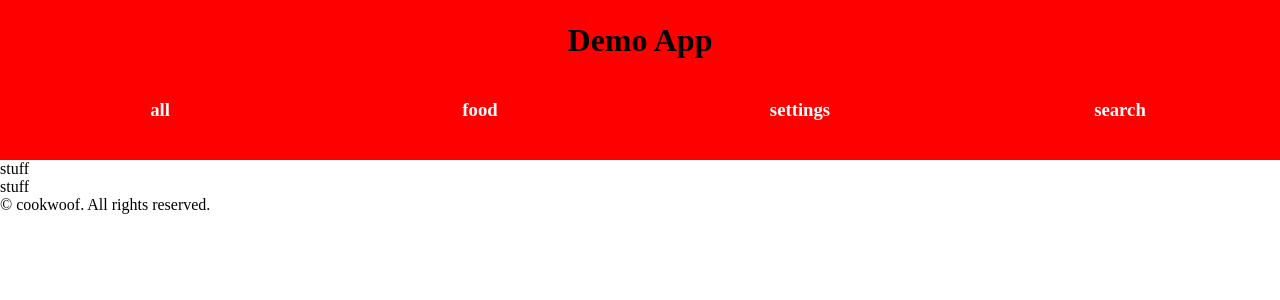
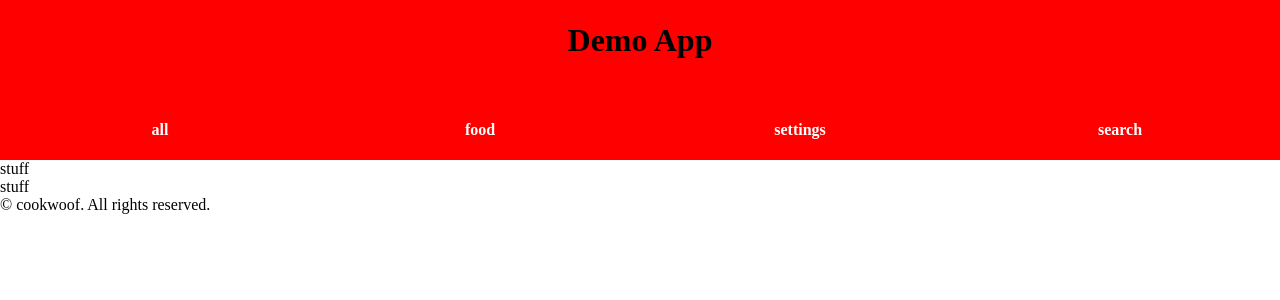
Before and after one commit to devjarxyz/cookwoof, a React (Create React App) app: page / in a window 1280 px wide. Shown: the top 300 px of the page. Built offline with nearby package versions, Linux system fonts and the light colour scheme.

Commit message:
more header-styling

```diff
--- a/src/components/Layout/Header/index.tsx
+++ b/src/components/Layout/Header/index.tsx
@@ -8,11 +8,11 @@ function Header() {
                 <h1>Demo App</h1>
             </div>
             <nav className="header--nav">
-                <div className="header--nav--item"><h3>all</h3></div>
-                <div className="header--nav--item"><h3>food</h3></div>
-                <div className="header--nav--item"><h3>settings</h3></div>
-                <div className="header--nav--item"><h3>search</h3></div>
-                <div className="header--nav--animation header--nav--start-home" />
+                <div className="header--nav--item"><span><h4>all</h4></span></div>
+                <div className="header--nav--item"><span><h4>food</h4></span></div>
+                <div className="header--nav--item"><span><h4>settings</h4></span></div>
+                <div className="header--nav--item"><span><h4>search</h4></span></div>
+                <div className="header--nav--animation header--nav--start-home " />
             </nav>
         </div>
 
--- a/src/components/Layout/layout.css
+++ b/src/components/Layout/layout.css
@@ -35,13 +35,72 @@
     cursor: pointer;
     background-color: transparent;
     width: 25%;
+    z-index: 2;
+
+}
+.header--nav--item span {
+    display: flex;
+    justify-content: center;
+    height: 100%;
+
+
+}
+.header--nav--item span * {
+    align-self: flex-end;
 }
 
-.header--nav .header--nav--animation {
+.header--nav--animation {
 	position: absolute;
 	height: 100%;
 	top: 0;
 	z-index: 0;
 	transition: all .5s ease 0s;
-	border-radius: 8px;
+    border-top-left-radius: 8px;
+    border-top-right-radius: 8px;
+
+
 }
+.header--nav--item:nth-child(1):hover~.header--nav--animation {
+	width: 20vw;
+	left: 2.5vw;
+	background-color: #333;
+}
+
+.header--nav--item:nth-child(2):hover~.header--nav--animation {
+	width: 20vw;
+	left: 27.5vw;
+	background-color: #333;
+}
+.header--nav--item:nth-child(3):hover~.header--nav--animation {
+	width: 20vw;
+	left: 52.5vw;
+	background-color: #333;
+}
+.header--nav--item:nth-child(4):hover~.header--nav--animation {
+	width: 20vw;
+	left: 77.5vw;
+	background-color: #333;
+}
+
+.header--nav--animation:before {
+    left: -10%;
+    width: 10%;
+    height: 10%;
+    color: #333;
+    content: "";
+    position: absolute;
+    background: #333;
+    bottom: 0;
+    z-index: 1;
+}
+.header--nav--animation:after {
+    position: absolute;
+    right: -10%;
+    width: 10%;
+    height: 10%;
+    color: #333;
+    background: #333;
+    content: "";
+    z-index: 1;
+    bottom: 0;
+}
```
